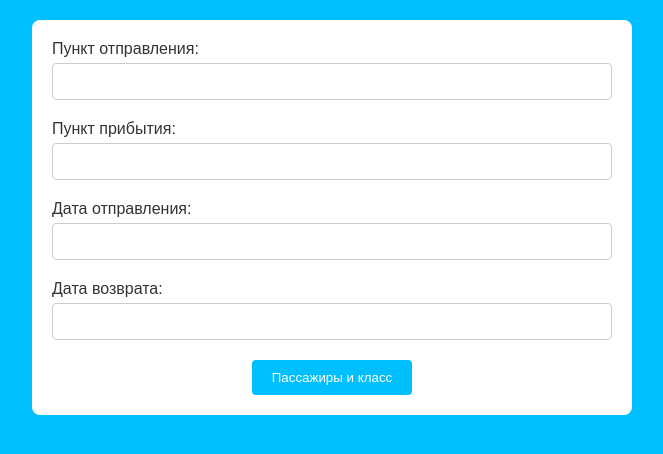
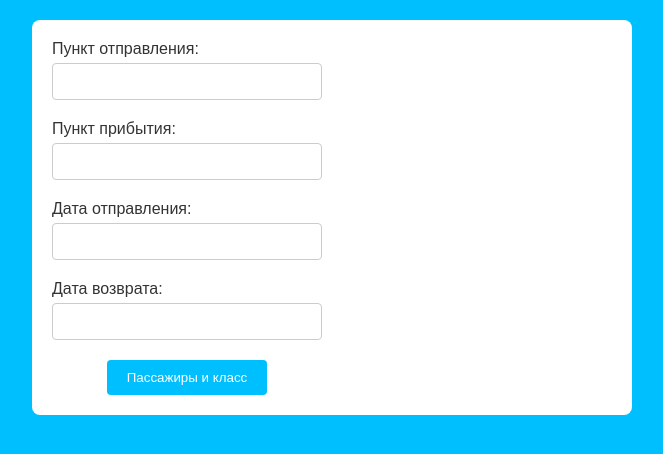
Before and after one commit to DobermanEVGN/dobermanevg.github.io, a plain HTML site: page index.html in a window 1280 px wide. Shown: the whole page, without its empty margins (308-971 px from the left). Drawn offline with nearby package versions, Linux system fonts and the light colour scheme.

Commit message:
Update styles.css

```diff
--- a/styles.css
+++ b/styles.css
@@ -15,9 +15,13 @@ body {
   padding: 20px;
   background-color: #fff;
   border-radius: 8px;
+  display: grid; /* Use CSS Grid */
+  grid-template-columns: 1fr 1fr; /* Two equal columns */
+  grid-gap: 20px; /* Spacing between columns */
 }
 
 .input-group {
+  grid-column: span 2; /* Make the input groups span across both columns */
   margin-bottom: 20px;
 }
 
@@ -37,6 +41,7 @@ input[type="text"] {
 
 .passenger-info {
   text-align: center;
+  grid-column: span 2; /* Make the passenger info section span across both columns */
 }
 
 #passenger-btn {
@@ -50,7 +55,6 @@ input[type="text"] {
 
 .airport-code {
   margin-left: 10px;
-  margin-up: 3px;
   color: #999;
-  font-size: 0.7em; /* Decrease the font size as needed */
+  font-size: 0.8em; /* Decrease the font size as needed */
 }
```
